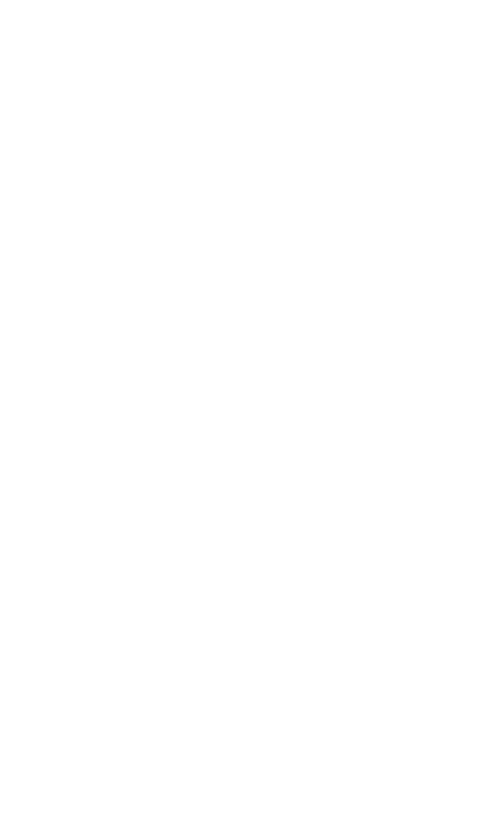
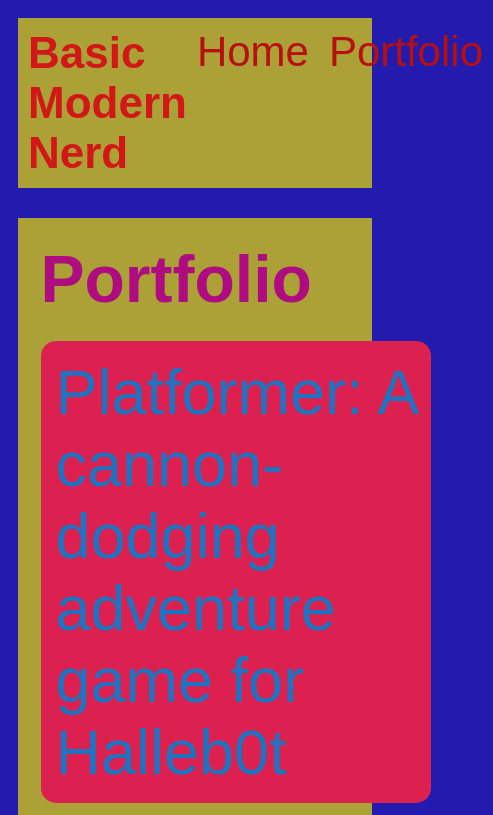
Before and after one commit to HaydenHale/HaydenHale.github.io, a plain HTML site: page portfolio.html in a window 390 px wide. Shown: the top 815 px of the page, 493 px wide, since content can reach past the window. Drawn offline with Linux system fonts and the light colour scheme.

Commit message:
first website

```diff
--- a/portfolio.html
+++ b/portfolio.html
@@ -0,0 +1,36 @@
+<!DOCTYPE html>
+<html>
+  <head>
+    <title>Basic Modern Nerd</title>
+    <link rel="stylesheet" href="style.css" />
+    <link rel="icon" type="image/x-icon" href="images/german-shepherd.jpg">
+    <!-- All content goes here-->
+     <div id="all-contents">
+        <nav>
+            <h1>Basic Modern Nerd</h1>
+            <ul id="nav-ul">
+                <li class="nav-li">
+                    <a href="index.html">Home</a>
+               </li>
+               <li class="nav-li">
+                <a href="portfolio.html">Portfolio</a>
+               </li>
+            </ul>
+        </nav>
+        <main>
+            <div class="content">
+                <h1>Portfolio</h1>
+                <ul id="portfolio">
+                    <li>
+<a href="fsd-projects/platformer/">Platformer: A cannon-dodging adventure game for Halleb0t</a>
+</li>
+<li>
+  <a href="fsd-projects/bouncing-box/">Bouncing Box: A fun introduction to web game development</a>
+</li>
+<li>
+  <a href="fsd-projects/circularity/">Circularity: A poetic motion experiment with circles</a>
+</li>
+                </ul>
+            </div>`
+        </main>
+     </div>
--- a/style.css
+++ b/style.css
@@ -75,3 +75,77 @@ main {
 h2, h3 {
     margin: 0px;
 }
+/* Portfolio styles */
+.content h1 {
+  color: rgb(175, 12, 129);
+}
+
+#portfolio {
+  list-style-type: none;
+  padding-left: 0;
+}
+
+#portfolio li {
+  background: #dc204f;
+  padding: 10px;
+  border-radius: 10px;
+  margin-bottom: 10px;
+}
+
+#portfolio li:hover {
+  background: #770a0a;
+}
+
+#portfolio a {
+  text-decoration: none;
+  color: #1876c4f6;
+}
+/* responsive web design */
+@media screen and (min-width: 120px) and (max-width: 1080px) {
+  main {
+    height: 100ch;
+    zoom: 1.5;
+    display: grid;
+  }
+
+  h1 {
+    font-size: 44px;
+  }
+
+  h2 {
+    font-size: 42px;
+  }
+
+  h3 {
+    font-size: 36px;
+  }
+
+  #all-contents {
+    height: 100ch;
+    margin: none;
+  }
+
+  a {
+    font-size: 42px;
+  }
+
+  .sidebar {
+    margin-right: 0px;
+    justify-content: center;
+    align-items: center;
+  }
+
+  .sidebar-img {
+    width: 100%;
+  }
+
+  p,
+  li {
+    font-size: 24px;
+  }
+
+  .content {
+    align-content: center;
+    justify-content: center;
+  }
+}
```
Also changed, not shown: index.html (+1 -1 lines).
